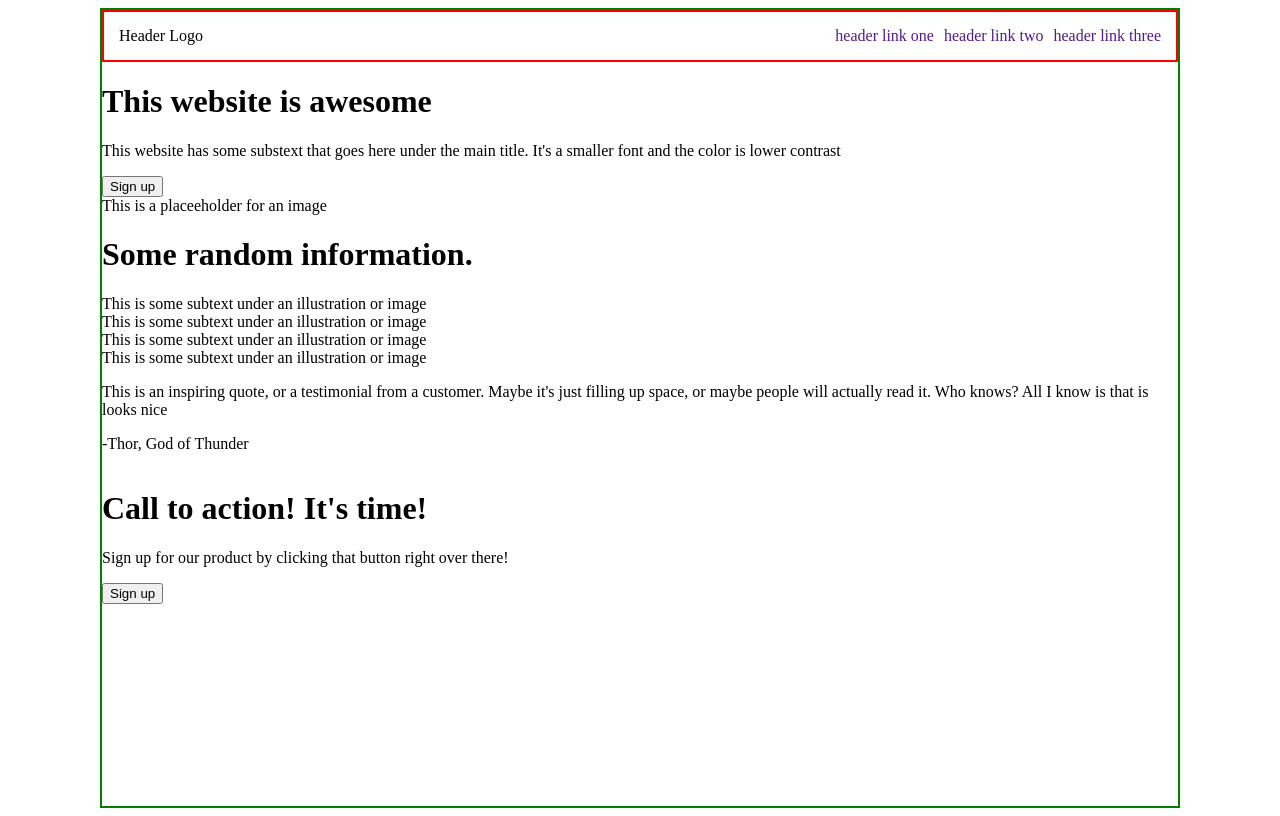
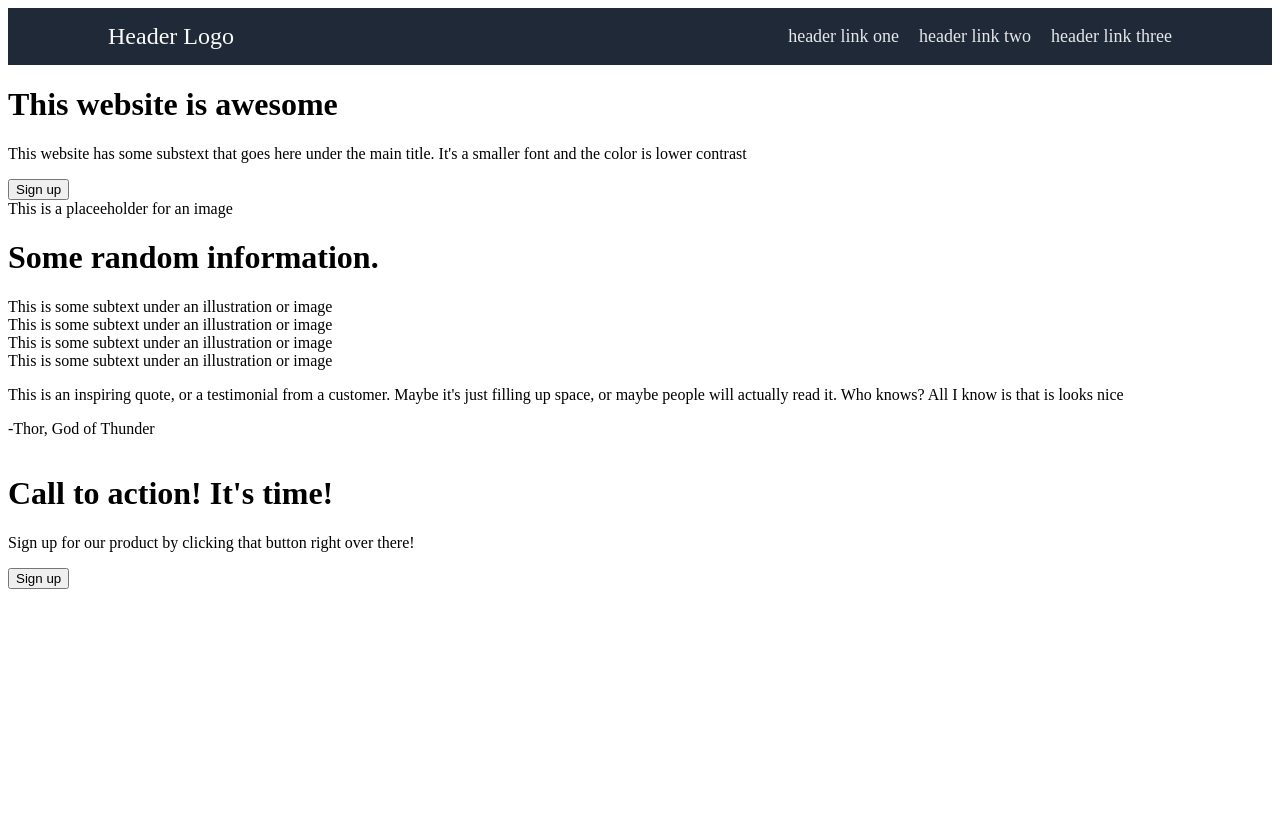
Before and after one commit to DentArthur94/landing-page, a plain HTML site: page index.html in a window 1280 px wide. Drawn offline with Linux system fonts and the light colour scheme.

Commit message:
Fix header position and style

```diff
--- a/style.css
+++ b/style.css
@@ -3,17 +3,14 @@ body{
     min-height: 100vh;
     display: flex;
     flex-direction: column;
-    border: green solid 2px;
-    margin-left: 100px;
-    margin-right: 100px;
 }
 
 header{
     display: flex;
     gap : 15px;
-    border: red solid 2px;
-    align-self:auto;
-    padding : 15px;
+    background-color: #1F2937;
+    align-items: center;
+    padding : 15px 100px 15px 100px;
 }
 
 ul {
@@ -21,10 +18,17 @@ ul {
     padding: 0;
     margin : 0;
     display: flex;
-    gap : 10px;
+    gap : 20px;
     margin-left: auto;
 }
 
 a {
     text-decoration: none;
+    font-size: 18px;
+    color: #E5E7EB;
 }
+
+.logo {
+    font-size: 24px;
+    color : #F9FAF8;
+}
```
